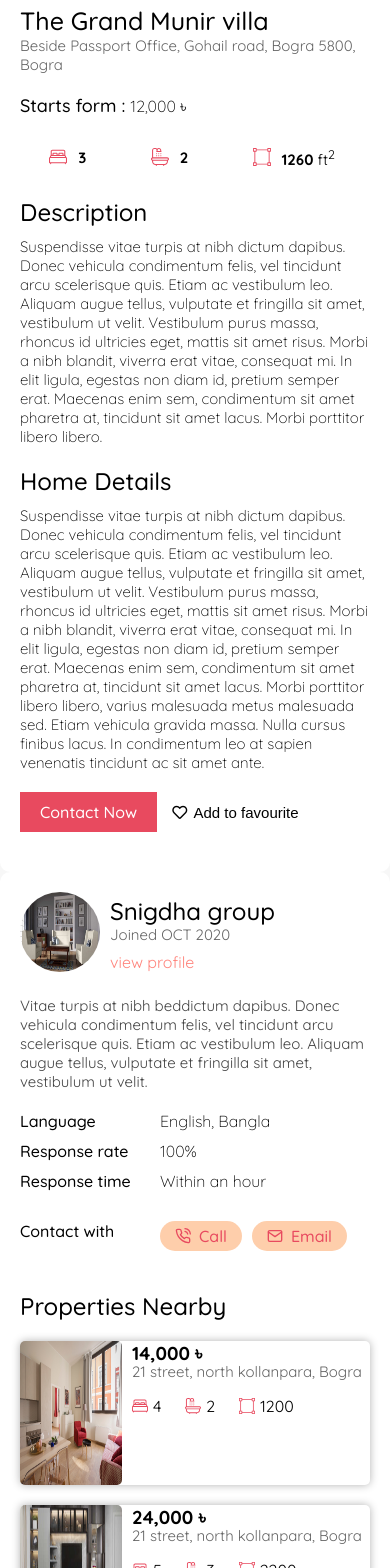
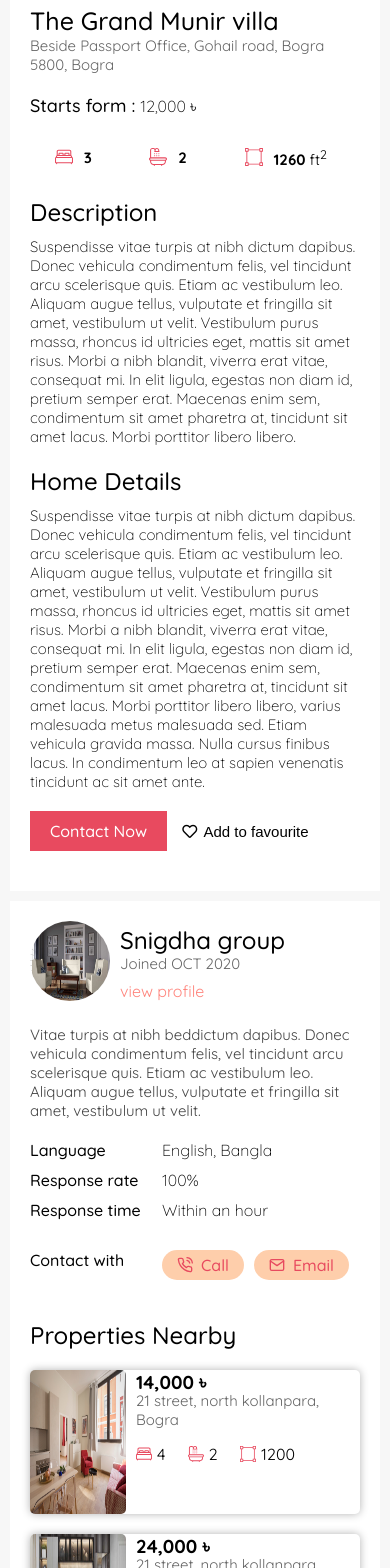
Before and after one commit to MizanurRahmann/Basha-Chai, a React (Create React App) app: page / in a window 390 px wide. Shown: the part 432-2000 px from the top of the page. Built offline with nearby package versions, Linux system fonts and the light colour scheme.

Commit message:
UPDATE: flat description ui.

```diff
--- a/src/Styles/Flat.css
+++ b/src/Styles/Flat.css
@@ -108,9 +108,10 @@
 
 
 @media (max-width: 768px){
+    .flat__desc{ padding: 0 10px; }
     .flat__desc-image img{ height: 30vh;}
     .flat__desc-imageBox .image{ height: 50px; }
-    .flat__desc-desc{ width: 100%; margin: 0; }
+    .flat__desc-desc{ width: 100%; margin: 0; border-radius: 0;}
     .flat__desc-name{ margin: 20px 0; }
     .flat__desc-name h1{ font-size: 25px; }
     .flat__desc-name h1 span{ display: none; }
@@ -133,7 +134,7 @@
 
     .flat__desc-owner{
         width: 100%; height: max-content;
-        margin: 0;
+        margin: 0; margin-top: 10px; border-radius: 0;
     }
     .relatedflat{margin-top: 20px; height: 17vh;}
 }
```
